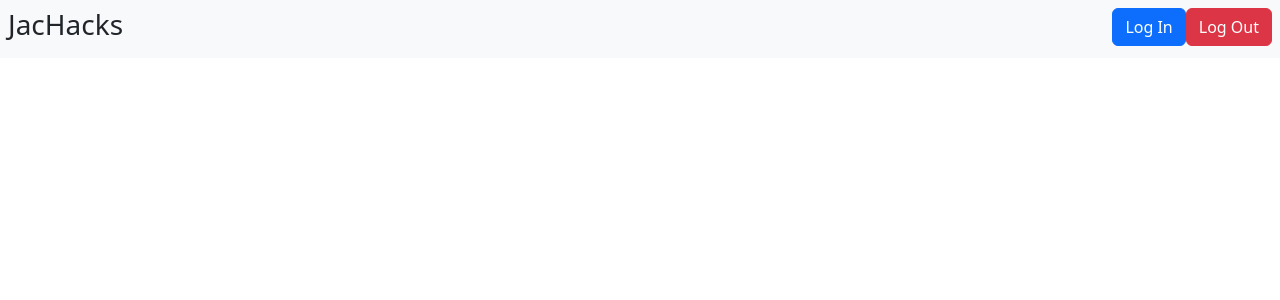
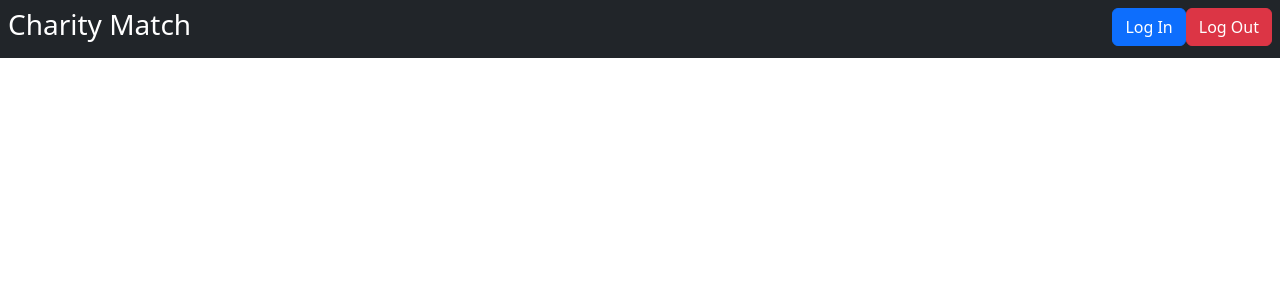
Before and after one commit to kirillKnyaz/JacHacks, a React (Vite) app in the folder jachacks-frontend/: page / in a window 1280 px wide. Shown: the top 300 px of the page. Built offline with nearby package versions, Linux system fonts and the light colour scheme; no server answers.

Commit message:
logout + user info

```diff
--- a/jachacks-frontend/src/App.jsx
+++ b/jachacks-frontend/src/App.jsx
@@ -18,6 +18,7 @@ function App() {
           <Route path="/dashboard" element={<ProtectedRoute>
             <DashboardPage/>
           </ProtectedRoute>}/>
+          <Route path="/logout" element={<div className="m-2">You have been logged out!</div>} />
         </Route>
       </Routes>
     </Router>
--- a/jachacks-frontend/src/Layout.jsx
+++ b/jachacks-frontend/src/Layout.jsx
@@ -5,17 +5,19 @@ import LogoutButton from './auth/LogoutButton'
 import { useAuth0 } from '@auth0/auth0-react'
 
 function Layout() {
-  const {isAuthenticated} = useAuth0()
+  const {user, isAuthenticated} = useAuth0()
 
   return (<>
-    <header className="d-flex justify-content-between header p-2 bg-light">
-      {isAuthenticated && <div className="d-flex align-items-center">Authenticated!</div>}
-      <h3>JacHacks </h3>
+    <header className="d-flex justify-content-between header p-2 bg-dark text-white">
+      <h3>Charity Match </h3>
       <div >
         <LoginButton/>
         <LogoutButton/>
       </div>
     </header>
+    {isAuthenticated && <div className="d-flex justify-content-end me-3 bg-light">
+      <div>{user.email}</div>
+    </div>}
 
     <Outlet />
   </>)
--- a/jachacks-frontend/src/auth/LogoutButton.jsx
+++ b/jachacks-frontend/src/auth/LogoutButton.jsx
@@ -4,7 +4,7 @@ const LogoutButton = () => {
   const { logout } = useAuth0();
 
   return (
-    <button className="btn btn-danger" onClick={() => logout({ logoutParams: { returnTo: window.location.origin } })}>
+    <button className="btn btn-danger" onClick={() => logout({ logoutParams: { returnTo: window.location.origin + "/logout" } })}>
       Log Out
     </button>
   );
```
